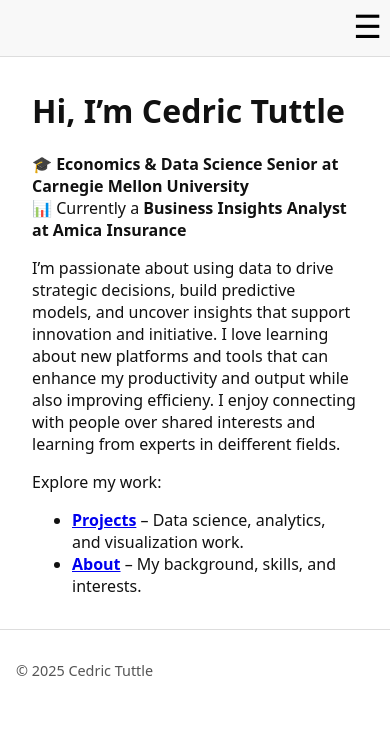
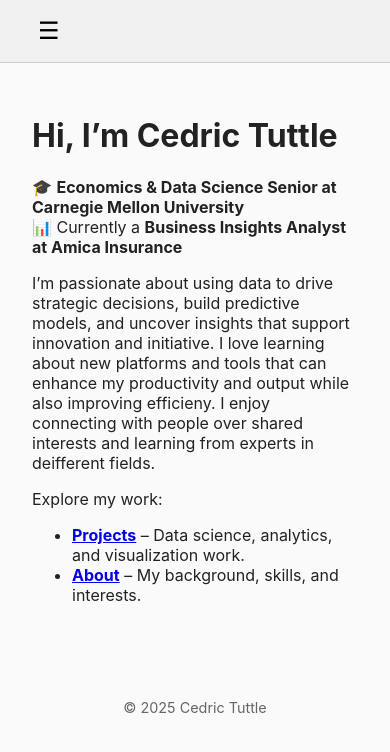
Before and after one commit to ctuttle123/cedrictuttle.github.io, a Jekyll site: the page built from index.md, in a window 390 px wide. Shown: the top 752 px of the page. Built offline with Jekyll 4.4.1, drawn with Linux system fonts in a browser that asks for light colours.

Commit message:
Update custom.scss

```diff
--- a/_sass/custom.scss
+++ b/_sass/custom.scss
@@ -1,51 +1,54 @@
-/* --- General page layout --- */
-body, html {
+/* --- Reset and structure --- */
+body {
   margin: 0;
   padding: 0;
-  font-family: system-ui, sans-serif;
-  background-color: #fff;
-  color: #111;
+  font-family: "Inter", sans-serif;
+  background-color: #fafafa;
+  color: #222;
 }
 
-/* --- Header --- */
-.site-header {
-  position: relative;   /* positioning context for hamburger */
-  background-color: #f8f8f8;
-  border-bottom: 1px solid #ddd;
-  padding: 0;
-  height: 3.5rem;       /* reserve space for hamburger */
+/* Make sure nothing is globally centered */
+.site-main,
+.page-content,
+.wrapper,
+main {
+  max-width: 900px;
+  margin: 0 auto; /* keeps it responsive */
+  text-align: left; /* ensures text aligns left */
+  display: block;
+  padding: 2rem;
+  align-items: flex-start;
+  justify-content: flex-start;
 }
 
-/* Hamburger button flush top-right */
+/* Header layout */
+.site-header {
+  display: flex;
+  align-items: center;
+  justify-content: space-between;
+  padding: 1rem 2rem;
+  background-color: #f0f0f0;
+  border-bottom: 1px solid #ccc;
+}
+
+/* Hamburger button */
 .hamburger {
-  position: absolute;
-  top: 0;
-  right: 0;            /* move to top-right corner */
-  font-size: 2rem;
+  font-size: 1.5rem;
   background: none;
   border: none;
   cursor: pointer;
-  margin: 0;
-  padding: 0.5rem;      /* clickable area */
-  z-index: 20;
 }
 
-/* Drop-down nav aligned to right */
+/* Navigation menu hidden by default on mobile */
 #nav-menu ul {
   display: none;
-  flex-direction: column;
-  position: absolute;
-  top: 3.5rem;   /* below hamburger */
-  right: 0;      /* align with right edge */
-  background-color: #f8f8f8;
-  border: 1px solid #ddd;
-  padding: 0.5rem 1rem;
   list-style: none;
-  z-index: 10;
+  margin: 0;
+  padding: 0;
 }
 
 #nav-menu ul.show {
-  display: flex;
+  display: block;
 }
 
 #nav-menu ul li {
@@ -54,37 +57,30 @@
 
 #nav-menu ul li a {
   text-decoration: none;
-  color: #111;
+  color: #222;
   font-weight: 500;
 }
 
-#nav-menu ul li a:hover {
-  color: #007acc;
+/* Footer */
+.site-footer {
+  text-align: center;
+  padding: 2rem 0;
+  font-size: 0.9rem;
+  color: #666;
 }
 
-/* --- Main content --- */
-.site-main {
-  margin: 2rem 2rem;  /* spacing from edges, not centering */
-  max-width: none;    /* let it span full width */
-  text-align: left;
-}
+/* Desktop navigation (always visible) */
+@media (min-width: 768px) {
+  #nav-menu ul {
+    display: flex;
+    gap: 2rem;
+  }
 
+  .hamburger {
+    display: none;
+  }
 
-
-/* --- Footer --- */
-.site-footer {
-  text-align: left;
-  margin: 2rem auto;
-  padding: 1rem 1rem;
-  max-width: 900px;
-  border-top: 1px solid #ddd;
-  color: #555;
-  font-size: 0.9rem;
-}
-
-/* --- Responsive adjustments --- */
-@media (max-width: 768px) {
-  #nav-menu ul {
-    width: 150px;  /* adjust as needed */
+  #nav-menu ul.show {
+    display: flex;
   }
 }
```
